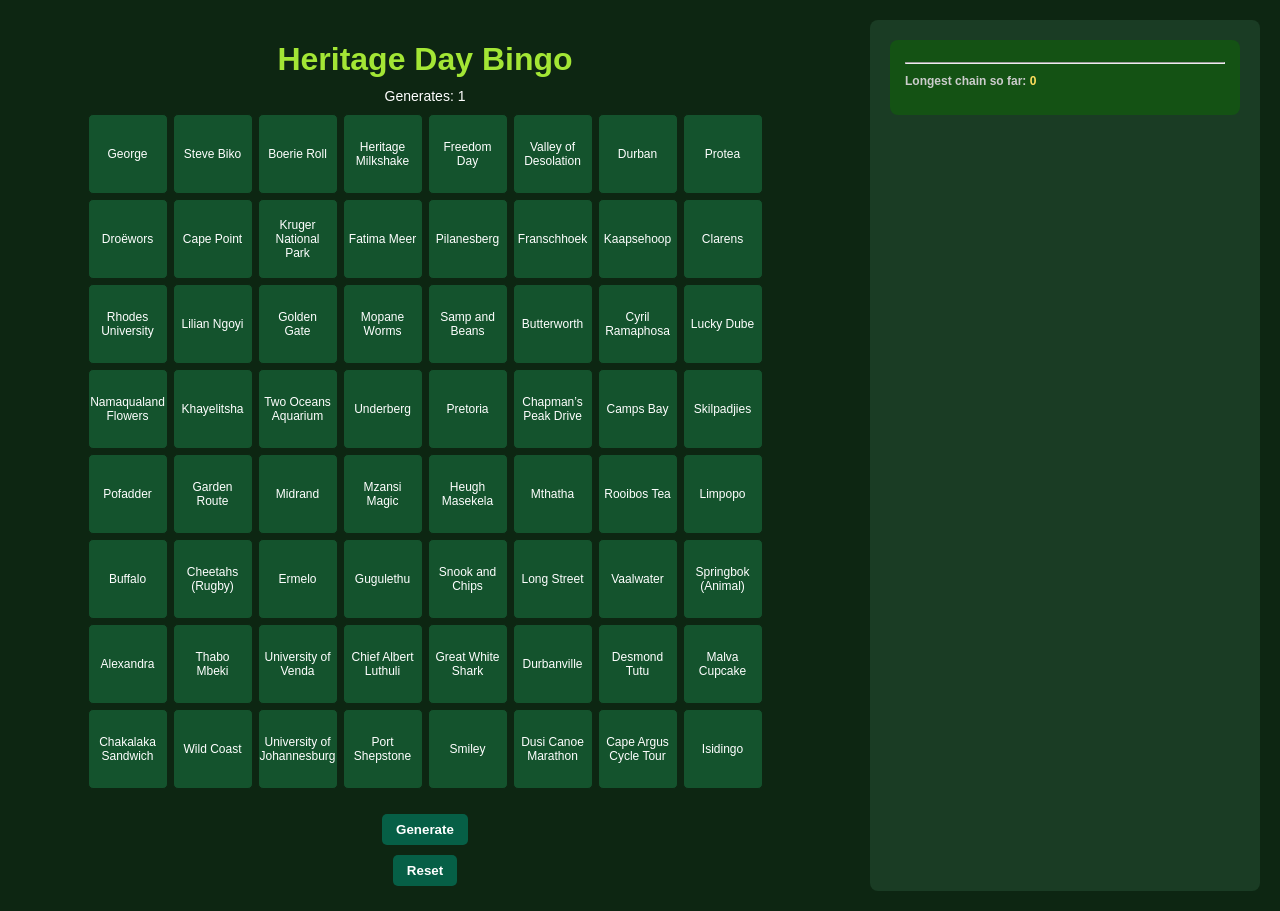
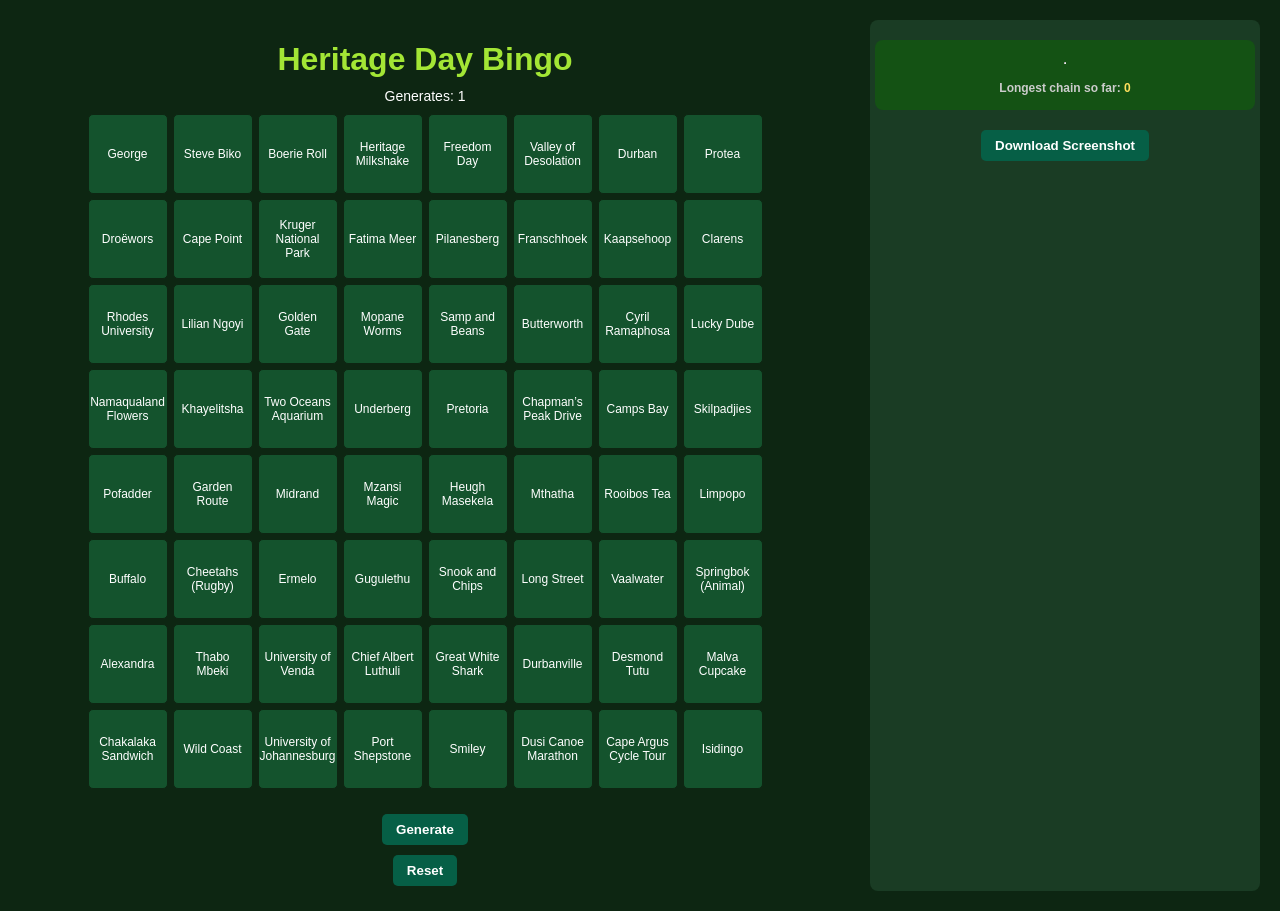
Before and after one commit to Chrispine-Liaga/emailbongo, a plain HTML site: page index.html in a window 1280 px wide. Drawn offline with nearby package versions, Linux system fonts and the light colour scheme.

Commit message:
Add files via upload

```diff
--- a/index.html
+++ b/index.html
@@ -36,6 +36,9 @@
         <hr>
         <p><strong>Longest chain so far:</strong> <span id="longestChain">0</span></p>
       </div>
+
+      <button id="screenshotBtn">Download Screenshot</button>
+
     </div>
   </div>
 
--- a/script.js
+++ b/script.js
@@ -32,6 +32,7 @@
 const generateBtn = document.getElementById("generateBtn");
 const resetBtn = document.getElementById("resetBtn");
 const longestChainDisplay = document.getElementById("longestChain");
+const screenshotBtn = document.getElementById("screenshotBtn");
 
 let generateCount = 0;
 let longestChain = 0;
@@ -132,7 +133,7 @@
     });
     updateLongestChain(max);
 
-    // ✅ Only show BINGO after the LAST tile (8th in line) was clicked
+    // ✅ Show BINGO only after last (8th) tile in a line is clicked
     if (indices.every(i => {
       const cell = document.querySelector(`.cell[data-index='${i}']`);
       return cell && cell.classList.contains("crossed");
@@ -172,10 +173,26 @@
 }
 
 // =========================
+// Screenshot download (only left panel)
+// =========================
+function downloadScreenshot() {
+  const leftPanel = document.querySelector(".left");
+  html2canvas(leftPanel, {
+    backgroundColor: "#14532d" // ensure the green background is captured
+  }).then(canvas => {
+    const link = document.createElement("a");
+    link.download = "bingo-board.png";
+    link.href = canvas.toDataURL("image/png");
+    link.click();
+  });
+}
+
+// =========================
 // Event listeners
 // =========================
 generateBtn.addEventListener("click", generateCard);
 resetBtn.addEventListener("click", resetBoard);
+screenshotBtn.addEventListener("click", downloadScreenshot);
 
 // =========================
 // Initial board load
--- a/style.css
+++ b/style.css
@@ -1,3 +1,6 @@
+/* =========================
+   General Body & Container
+   ========================= */
 body {
   display: flex;
   justify-content: center;
@@ -9,7 +12,6 @@
   padding: 20px;
 }
 
-
 .container {
   display: flex;
   gap: 40px;
@@ -17,7 +19,9 @@
   width: 100%;
 }
 
-/* Left panel (board + buttons) */
+/* =========================
+   Left Panel (Board + Buttons)
+   ========================= */
 .left {
   flex: 2;
   text-align: center;
@@ -57,17 +61,18 @@
   text-align: center;
   word-wrap: break-word;
   border-radius: 5px;
-  transition: background-color 0.2s;
+  transition: background-color 0.2s, transform 0.2s;
 }
 
 .cell.crossed {
   background-color: #22c55e;
   text-decoration: line-through;
   color: #000;
+  transform: scale(1.05);
 }
 
 button {
-  margin: 5px;
+  margin: 5px 0;
   padding: 8px 14px;
   background-color: #065f46;
   color: #fff;
@@ -87,14 +92,20 @@
   background-color: #047857;
 }
 
-/* Right panel (submission area) */
+/* =========================
+   Right Panel (Submission Area)
+   ========================= */
 .right {
   flex: 1;
   background-color: #1a3c24;
   padding: 20px;
   border-radius: 8px;
-  min-width: 300px;   /* ensures it doesn’t shrink too much */
+  min-width: 300px;
   max-width: 350px;
+  display: flex;
+  flex-direction: column;
+  align-items: center;
+  gap: 10px; /* spacing between children */
 }
 
 .right h2 {
@@ -102,6 +113,7 @@
   color: #a3e635;
 }
 
+/* Form Elements */
 label {
   display: block;
   margin: 12px 0 5px;
@@ -120,25 +132,47 @@
   outline: 2px solid #22c55e;
 }
 
-#submitBtn {
-  margin-top: 15px;
-  width: 100%;
-}
-
+/* Submission Panel */
 #submission-panel {
   background-color: #145214;
   padding: 15px;
   border-radius: 8px;
+  width: 100%;
+  color: #fff;
   font-size: 14px;
+  text-align: center;
+  display: flex;
+  flex-direction: column;
+  align-items: center;
+  gap: 10px;
+}
+
+#submission-panel p,
+p.note {
+  font-size: 12px;
+  color: #ccc;
+  margin: 0;
 }
 
 #longestChain {
   font-weight: bold;
-  color: #ffdf5d; /* yellow highlight */
+  color: #ffdf5d;
 }
 
-p.note, #submission-panel p {
-  font-size: 12px;
+/* Screenshot Button */
+#screenshotBtn {
+  display: block;
+  padding: 8px 14px;
+  background-color: #065f46;
+  color: #fff;
+  border: none;
+  border-radius: 5px;
+  cursor: pointer;
+  font-weight: bold;
   margin-top: 10px;
-  color: #ccc;
+  transition: background-color 0.2s;
 }
+
+#screenshotBtn:hover {
+  background-color: #047857;
+}
```
